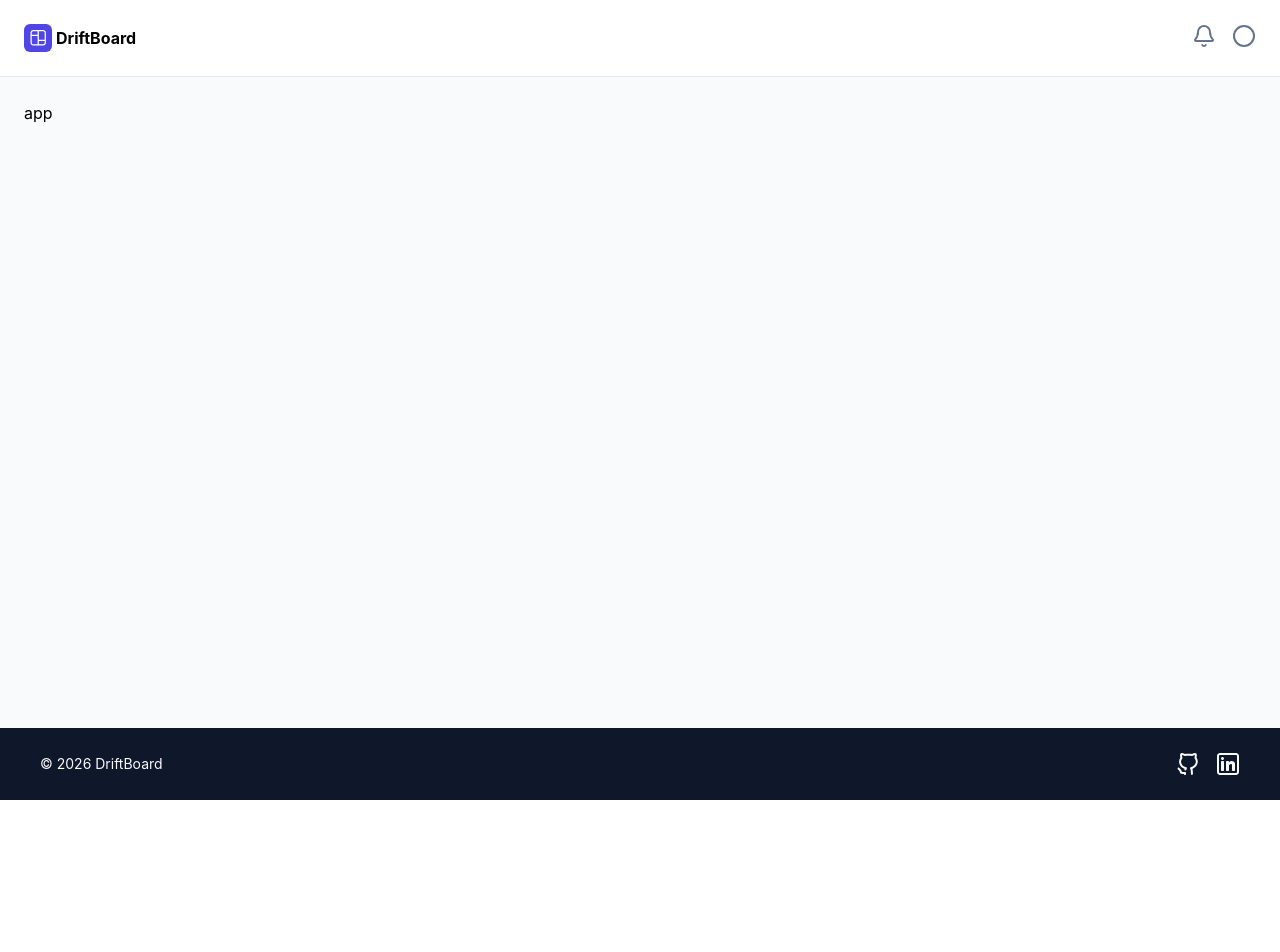
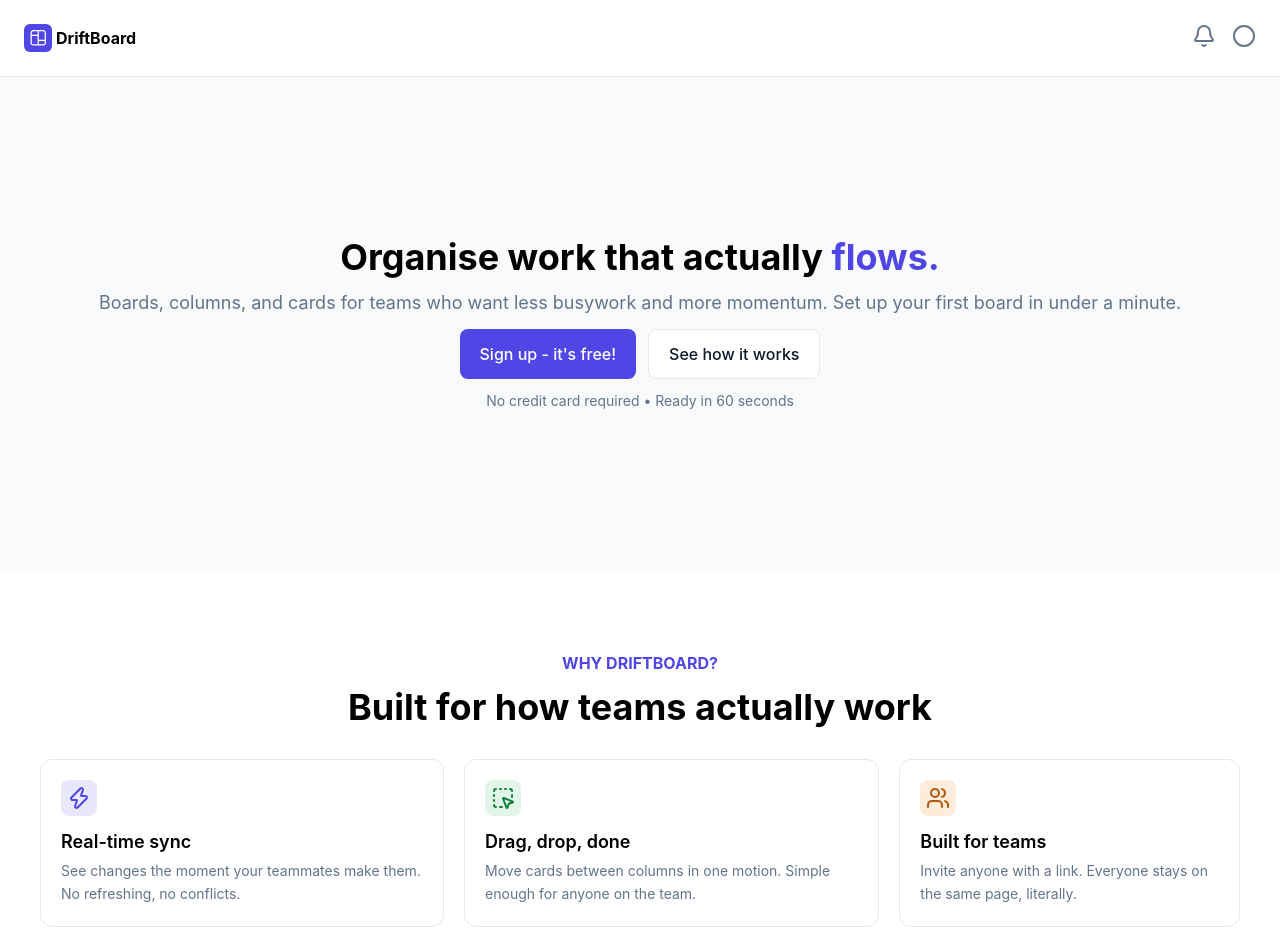
Before and after one commit to nadobrranichh/driftboard, a React (Vite) app in the folder frontend/: page / in a window 1280 px wide. Shown: the top 952 px of the page. Before the commit the page ends 800 px from the top, so only its background shows below. Built offline with nearby package versions, Linux system fonts and the light colour scheme.

Commit message:
feat: add landing page

```diff
--- a/frontend/src/App.tsx
+++ /dev/null
@@ -1,5 +0,0 @@
-function App() {
-  return <main>app</main>;
-}
-
-export default App;
--- /dev/null
+++ b/frontend/src/lists/featuresList.ts
@@ -0,0 +1,38 @@
+import {
+  SquareDashedMousePointer,
+  Users,
+  Zap,
+  type LucideIcon,
+} from "lucide-react";
+import type { boardColorRamps } from "./boardIconsList";
+type Feature = {
+  title: string;
+  description: string;
+  icon: LucideIcon;
+  color: keyof typeof boardColorRamps;
+};
+const features: Feature[] = [
+  {
+    title: "Real-time sync",
+    description:
+      "See changes the moment your teammates make them. No refreshing, no conflicts.",
+    icon: Zap,
+    color: "blue",
+  },
+  {
+    title: "Drag, drop, done",
+    description:
+      "Move cards between columns in one motion. Simple enough for anyone on the team.",
+    icon: SquareDashedMousePointer,
+    color: "green",
+  },
+  {
+    title: "Built for teams",
+    description:
+      "Invite anyone with a link. Everyone stays on the same page, literally.",
+    icon: Users,
+    color: "orange",
+  },
+];
+
+export default features;
--- /dev/null
+++ b/frontend/src/pages/LandingPage.tsx
@@ -0,0 +1,67 @@
+import features from "../lists/featuresList";
+import Button from "../components/Button";
+import Section from "../components/Section";
+import { boardColorRamps } from "../lists/boardIconsList";
+
+export default function LandingPage() {
+  return (
+    <main style={{ padding: 0 }}>
+      <Section className="py-40">
+        <h2 className="text-4xl font-bold">
+          Organise work that actually{" "}
+          <span className="text-primary">flows.</span>
+        </h2>
+        <p className="text-text-muted text-lg">
+          Boards, columns, and cards for teams who want less busywork and more
+          momentum. Set up your first board in under a minute.
+        </p>
+        <div className="flex gap-3">
+          <Button>Sign up - it's free!</Button>
+          <Button outlined>See how it works</Button>
+        </div>
+        <p className="text-text-muted text-sm">
+          No credit card required &bull; Ready in 60 seconds
+        </p>
+      </Section>
+      <Section className="py-20 bg-surface">
+        <p className="uppercase text-primary font-bold">why driftboard?</p>
+        <h2 className="text-4xl font-bold">
+          Built for how teams actually work
+        </h2>
+        <div className="flex flex-col md:flex-row gap-5 py-5 px-10">
+          {features.map((f) => {
+            const color = boardColorRamps[f.color];
+            return (
+              <div
+                key={f.title}
+                className="bg-surface border border-border rounded-xl p-5 text-start"
+              >
+                <div
+                  className="rounded-lg w-9 h-9 flex items-center justify-center mb-3"
+                  style={{ backgroundColor: color.bg }}
+                >
+                  <f.icon style={{ color: color.fg }} />
+                </div>
+                <p className="font-semibold text-lg mb-1">{f.title}</p>
+                <p className="text-sm text-text-muted leading-relaxed">
+                  {f.description}
+                </p>
+              </div>
+            );
+          })}
+        </div>
+      </Section>
+      <Section className="bg-primary py-20">
+        <h2 className="text-surface font-bold text-3xl">
+          Ready to get organized?
+        </h2>
+        <p className="text-bg">
+          Join for free. Your first board is one click away.
+        </p>
+        <Button outlined>
+          <p className="text-primary">Sign up - it's free</p>
+        </Button>
+      </Section>
+    </main>
+  );
+}
--- a/frontend/src/router/index.tsx
+++ b/frontend/src/router/index.tsx
@@ -1,18 +1,18 @@
 import { createBrowserRouter } from "react-router";
 import RootLayout from "../pages/RootLayout";
 import AuthPage from "../pages/AuthPage";
-import App from "../App";
 import HomePage from "../pages/HomePage";
 import BoardPage from "../pages/BoardPage";
 import TaskDetail from "../components/TaskDetail";
 import NotFoundPage from "../pages/NotFoundPage";
+import LandingPage from "../pages/LandingPage";
 
 const router = createBrowserRouter([
   {
     path: "/",
     element: <RootLayout />,
     children: [
-      { index: true, element: <App /> },
+      { index: true, element: <LandingPage /> },
       { path: "home", element: <HomePage /> },
       {
         path: "board/:boardId",
```
